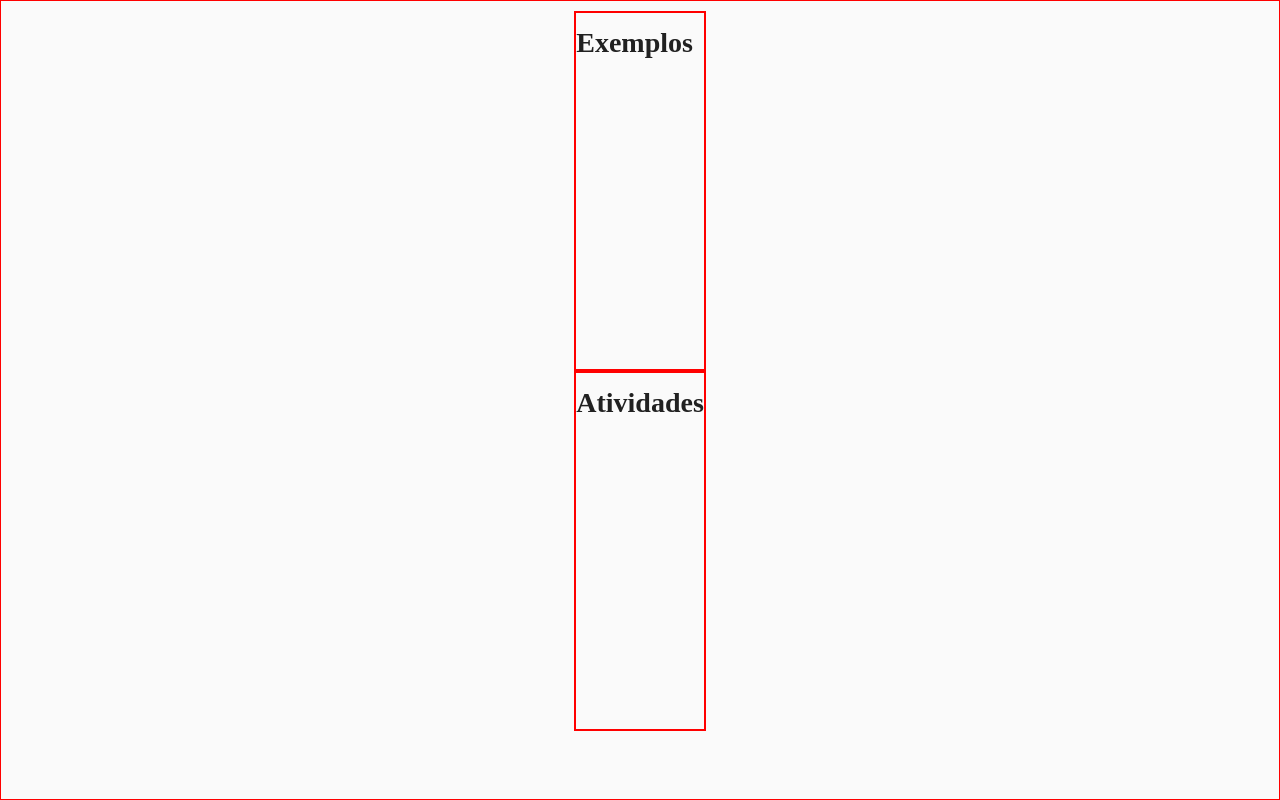
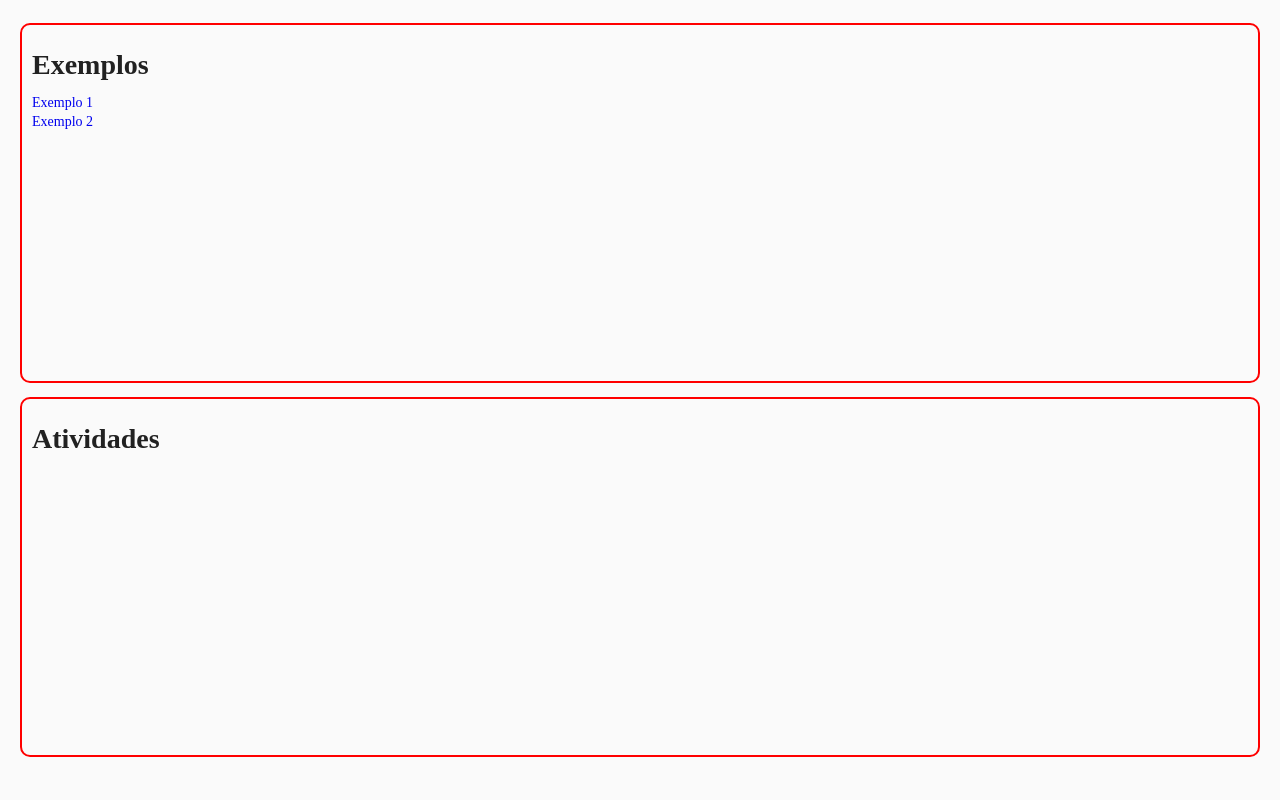
Before and after one commit to pedropaixaosantos1-lab/aula-nextjs, a Next.js app: page / in a window 1280 px wide. Built offline with nearby package versions, Linux system fonts and the light colour scheme.

Commit message:
aula-ativ

```diff
--- a/src/app/estilizacao/globals.css
+++ b/src/app/estilizacao/globals.css
@@ -19,7 +19,7 @@
   /* place-items: center; */
   min-width: 32rem;
   min-height: 100vh;
-  border: 1px solid red;
+  /*border: 1px solid red;*/
   /* box-sizing: border-box; */
 }
 
@@ -65,7 +65,51 @@
 
 a {
   text-decoration: none;
+  font-size: 1.4rem;
+  margin-bottom: 0.5rem;
 }
+
+/* Estilo para Inputs, Selects e Textareas */
+input, select, textarea {
+  width: 100%;
+  padding: 1rem;
+  margin: 0.8rem 0;
+  border: 0.1rem solid #ccc;
+  border-radius: 0.4rem;
+}
+
+/* Botões */
+button {
+  background-color: #646cff;
+  color: white;
+  padding: 1rem 2rem;
+  border: none;
+  border-radius: 0.8rem;
+  cursor: pointer;
+  transition: filter 0.2s;
+}
+
+button:hover {
+  filter: brightness(0.9);
+}
+
+/* Tabelas Responsivas */
+table {
+  width: 100%;
+  border-collapse: collapse;
+  margin: 2rem 0;
+}
+
+th, td {
+  border: 0.1rem solid #ddd;
+  padding: 1.2rem;
+  text-align: left;
+}
+
+th {
+  background-color: #f4f4f4;
+}
+
 
 @media screen and (max-width: 960px) {
   html {
--- a/src/app/page.jsx
+++ b/src/app/page.jsx
@@ -1,4 +1,5 @@
-import image from "next/image";
+import Link  from "next/link";
+
 import styles from "./page.module.css";
 
 function Home() {
@@ -6,6 +7,8 @@
         <div className={styles.containerHome}>
         <div className={styles.containerListas}>
             <h1>Exemplos</h1>
+            <Link href="/exemplos/ex-01">Exemplo 1 </Link>
+            <Link href="/exemplos/ex-02">Exemplo 2 </Link>
         </div>
         <div className={styles.containerListas}>
             <h1>Atividades</h1>
--- a/src/app/page.module.css
+++ b/src/app/page.module.css
@@ -1,4 +1,4 @@
-.cotainelHome{
+.containerHome{
     display: flex;
     flex-direction: column;
     align-items: center;
@@ -10,7 +10,13 @@
 }
 
 .containerListas{
+    font-size: 16px;
+    display: flex;
+    flex-direction: column;
     border: 0.2rem solid  #f00;
     height: 45vh;
     width: 100%;
+    border-radius: 1rem;
+    padding: 1rem;
+    overflow: auto;
 }
```
Also changed, not shown: src/app/atividades/atv 1/page.jsx (added, +13 -0 lines), src/app/atividades/atv 1/page.module.css (added).
